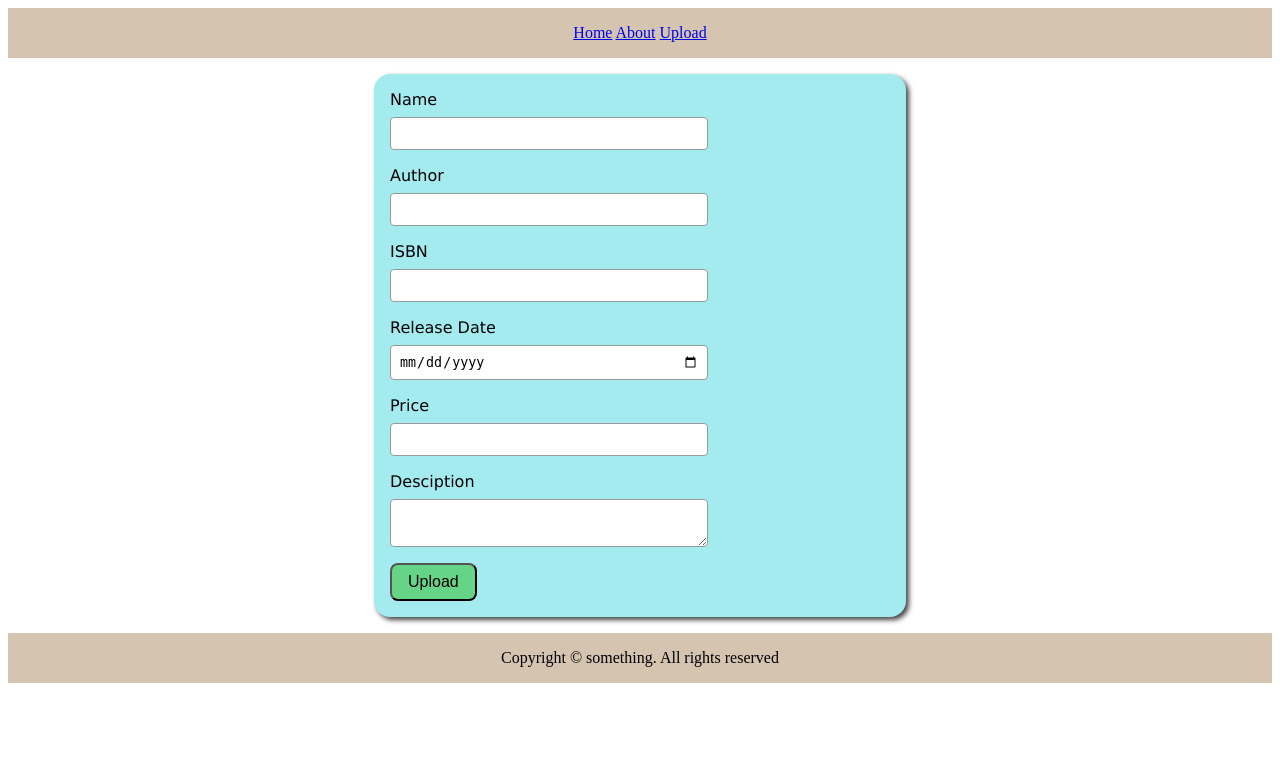
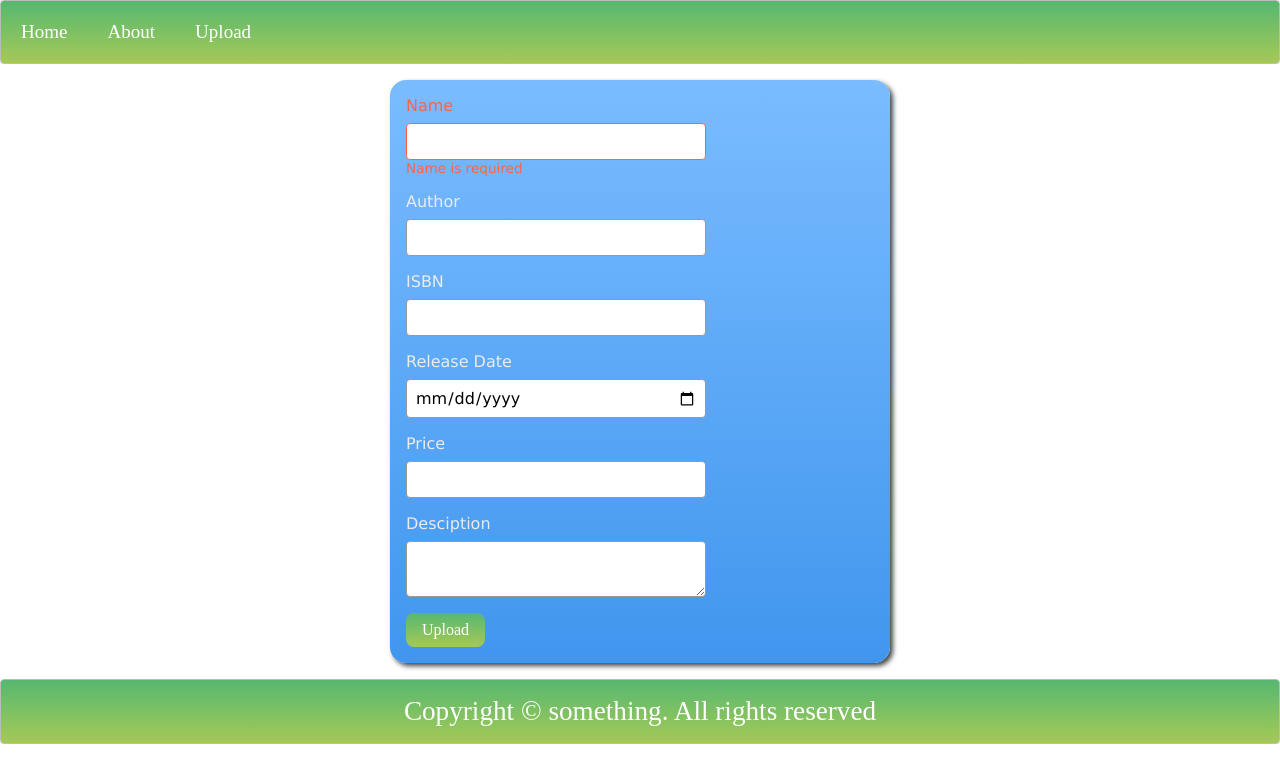
Before and after one commit to Yslamguly/BooksInventory, a PHP site: the page made by pages/upload.php in a window 1280 px wide. Shown: the top 783 px of the page. Run offline with PHP 8.4, Linux system fonts and the light colour scheme; the template is opened without the code that fills it, so the values that code supplies are empty.

Commit message:
apply some styling

```diff
--- /dev/null
+++ b/css/app.css
@@ -0,0 +1,117 @@
+*{
+    margin:0;
+    padding:0;
+    border:0;
+    font-size:100%;
+    font:inherit;
+    vertical-align:baseline;
+    box-sizing: border-box;
+}
+article, aside,details,figcaption, figure,
+footer, header, hgroup, menu, nav, section,main{
+    display:block;
+}
+
+html,
+body{
+    padding:0;
+    margin:auto 0;
+    color:#ebebeb;
+    background-color:da
+}
+header{
+    text-align:center;
+}
+footer{
+    padding:1rem;
+    background-color:rgb(212, 196, 176);
+    text-align: center;
+}
+.card{
+    display: block;
+    border-radius:1rem;
+    box-shadow:3px 3px 5px #454545;
+    padding:1rem;
+}
+.page{
+    padding:1rem;
+}
+.page-upload .card{
+    margin:0 auto;
+    width:500px;
+}
+.form-group label{
+    display:block;
+    margin-bottom:0.5rem;
+}
+.form-group{
+    margin-bottom:1rem;
+    font-family: 'Lucida Sans', 'Lucida Sans Regular', 'Lucida Grande', 'Lucida Sans Unicode', Geneva, Verdana, sans-serif;
+
+}
+.form-group.has-error label{
+    color: tomato;
+}
+.form-group.has-error .form-control{
+    border-color:tomato;
+}
+.validation-error{
+    font-size:0.85rem;
+    color:tomato;
+}
+.form-control{
+    display:block;
+    width: 300px;
+    padding: 0.5rem;
+    border-radius: 0.25rem;
+    border: 1px solid #999999;
+}
+
+.btn{
+    cursor: pointer;
+    display:inline-block;
+    border-radius: 0.5rem;
+    padding: 0.5rem 1rem;
+    font-size:1rem;
+    text-decoration: none;
+    color: white;
+}
+.btn:hover{
+    opacity: 0.8;
+}
+
+/*
+Style vavigation bar
+*/
+li{
+    padding:20px;
+}
+a{
+    color:white;
+    text-decoration:none;
+}
+.zone {
+    cursor:pointer;
+    color:#FFF;
+    font-size:1.7em;
+    border-radius:4px;
+    border:1px solid #bbb;
+    transition: all 0.3s linear;
+}
+.main-nav{
+    display:flex;
+    list-style: none;
+    font-size:0.7em;
+    margin:0;
+}
+
+.green{
+    background: #56B870; /* Old browsers */
+    background: -webkit-linear-gradient(top, #56B870 0%,#a5c956 100%); /* Chrome10+,Safari5.1+ */
+    background: linear-gradient(top, #56B870 0%,#a5c956 100%); /* W3C */
+}
+.blue{
+    background: #7abcff; /* Old browsers */
+    background: -webkit-linear-gradient(top, #7abcff 0%,#60abf8 44%,#4096ee 100%); /* Chrome10+,Safari5.1+ */
+    background: linear-gradient(top, #7abcff 0%,#60abf8 44%,#4096ee 100%); /* W3C */
+}
--- a/css/style.css
+++ /dev/null
@@ -1,54 +0,0 @@
-header{
-    padding:1rem;
-    background-color:rgb(212, 196, 176);
-    text-align:center;
-}
-footer{
-    padding:1rem;
-    background-color:rgb(212, 196, 176);
-    text-align: center;
-}
-.card{
-    display: block;
-    background-color:rgb(163, 235, 238);
-    border-radius:1rem;
-    box-shadow:3px 3px 5px #454545;
-    padding:1rem;
-}
-.page{
-    padding:1rem;
-}
-.page-upload .card{
-    margin:0 auto;
-    width:500px;
-}
-.form-group label{
-    display:block;
-    margin-bottom:0.5rem;
-}
-.form-group{
-    margin-bottom:1rem;
-    font-family: 'Lucida Sans', 'Lucida Sans Regular', 'Lucida Grande', 'Lucida Sans Unicode', Geneva, Verdana, sans-serif;
-
-}
-.form-control{
-    display:block;
-    width: 300px;
-    padding: 0.5rem;
-    border-radius: 0.25rem;
-    border: 1px solid #999999;
-}
-
-.btn{
-    cursor: pointer;
-    display:inline-block;
-    border-radius: 0.5rem;
-    padding: 0.5rem 1rem;
-    font-size:1rem;
-    text-decoration: none;
-    background-color: #65d487;
-
-}
-.btn:hover{
-    opacity: 0.8;
-}
--- a/pages/upload.php
+++ b/pages/upload.php
@@ -6,32 +6,87 @@
 $errors=[];
 
     if (is_post()){
-        //TODO: validate
-        //TODO: save values in the database
-        //TODO: success message
+
         $name = trim($_POST['name']);
         $author = trim($_POST['author']);
-        $isbn = trim($_POST['isbn']);
+        $isbn = trim($_POST['ISBN']);
         $releaseDate = trim($_POST['releaseDate']);
         $price = trim($_POST['price']);
         $description = trim($_POST['description']);
 
         if($name==null){
             $errors['name'][]="Name is required";
-        }else if(strlen($name)<2){
-            $errors['name'][]="The Name must be at least 2 chars";
+        }
+        else {
+            if(strlen($name)<2){
+                $errors['name'][]="The Name must be at least 2 chars";
+            }
+            if(strlen($name)>255){
+                $errors['name'][]="The Name must be less than 255 chars long";
+            }
         }
 
-        die_dump($errors);
-        die_dump($_POST);
+
+        if($author==null){
+            $errors['author'][]="The Author is required";
+        }
+        else {
+            if(strlen($author)<2){
+                $errors['author'][]="The Author name must be at least 2 chars";
+            }
+            if(strlen($author)>255){
+                $errors['author'][]="The Author name must be less than 255 chars long";
+            }
+        }
+
+
+        if($isbn==null){
+            $errors['ISBN'][]="ISBN is required";
+        }
+
+        // if($releaseDate==null){
+        //     $errors['releaseDate'][]="Release date is needed";
+        // }
+        // else{
+        //     if(!is_numeric($releaseDate)){
+        //         $errors['releaseDate'][]="Release date must be an int";
+        //     }
+        // }
+
+        if($price==null){
+            $errors['price'][]="The price is needed";
+        }
+        else{
+            if(!is_numeric($price)){
+                $errors['price'][]="The price must be an int";
+            }
+        }
+
+        if($description == null){
+            $errors['description'][]="The description is required";
+        }
+        else{
+            if(strlen($description) < 100){
+                $errors['description'][]="The description must be more descriptive";
+            }
+        }
+
+        if(count($errors)==0){
+             //TODO: save values in the database
+            //TODO: success message
+            die_dump($_POST);
+
+        }
+        //die_dump($errors);
     }
 
 ?>
 <div class="page page-upload">
-    <form class="card" action="/test/?p=upload" method="POST">
-        <div class="form-group">
+    <form class="card blue" action="/test/?p=upload" method="POST">
+        <div class="form-group has-error">
             <label for="name">Name</label>
             <input type="text" name="name" class="form-control">
+            <p class="validation-error">Name is required</p>
         </div>
         <div class="form-group">
             <label for="author">Author</label>
@@ -54,7 +109,7 @@ $errors=[];
             <textarea name="description" class="form-control"></textarea>
         </div>
         <div>
-            <button type="submit" class="btn">Upload</button>
+            <button type="submit" class="btn green">Upload</button>
         </div>
     </form>
 </div>
--- a/views/_footer.php
+++ b/views/_footer.php
@@ -1,5 +1,5 @@
 </main>
-<footer>
+<footer class="zone green">
         Copyright &copy; something. All rights reserved
 </footer>
 </body>
--- a/views/_header.php
+++ b/views/_header.php
@@ -5,14 +5,16 @@
     <meta http-equiv="X-UA-Compatible" content="IE=edge">
     <meta name="viewport" content="width=device-width, initial-scale=1.0">
     <title>Demo site</title>
-    <link rel="stylesheet" href="css/style.css">
+    <link rel="stylesheet" href="css/app.css">
 </head>
 <body>
     <header>
-        <nav>
-            <a href="/test/">Home</a>
-            <a href="/test/?p=about">About</a>
-            <a href="/test/?p=upload">Upload</a>
+        <nav class="zone green">
+            <ul class="main-nav">
+                <li><a href="/test/">Home</a></li>
+                <li><a href="/test/?p=about">About</a></li>
+                <li><a href="/test/?p=upload">Upload</a></li>
+            </ul>
         </nav>
      </header>
      <main>
```
